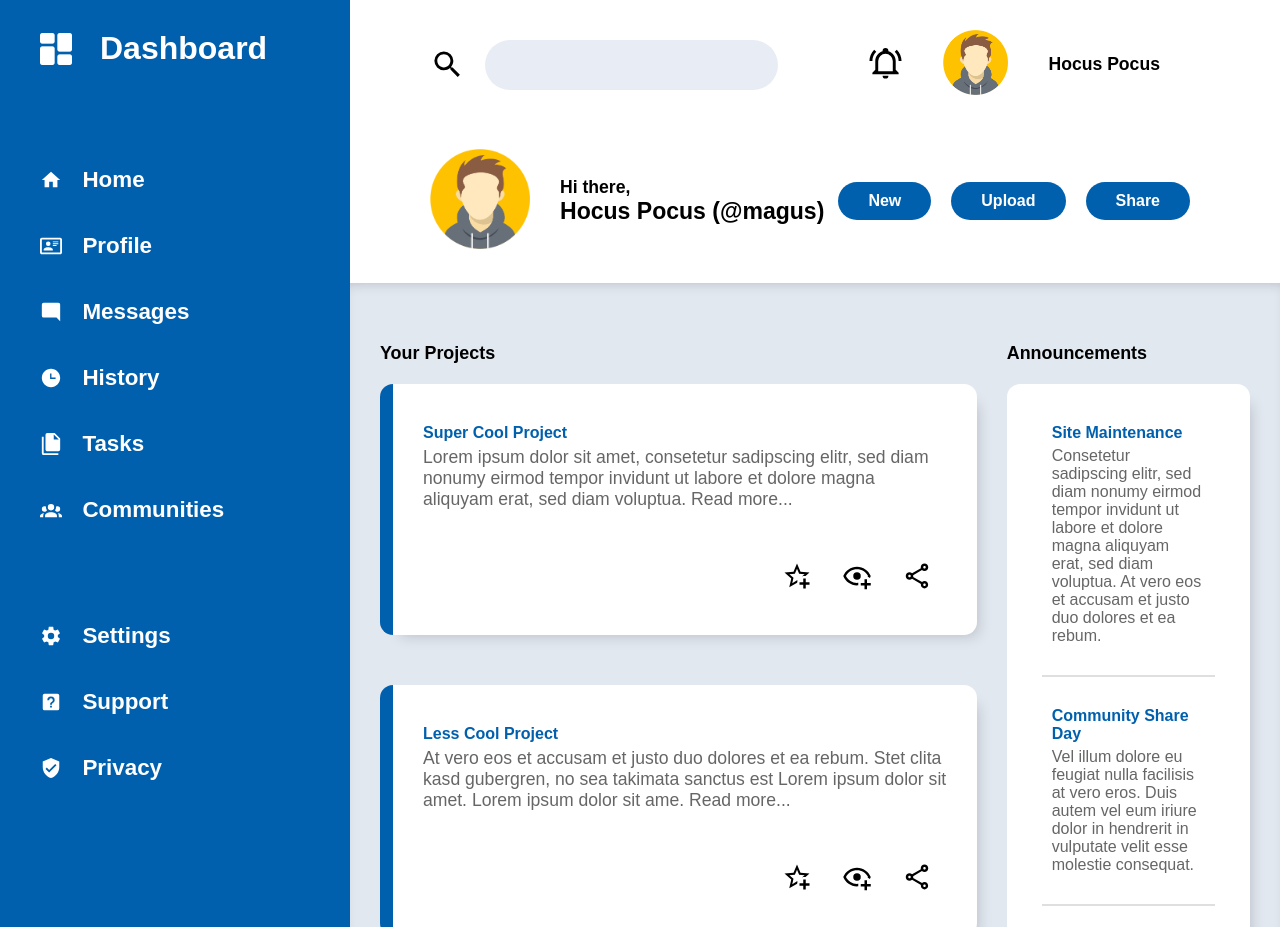
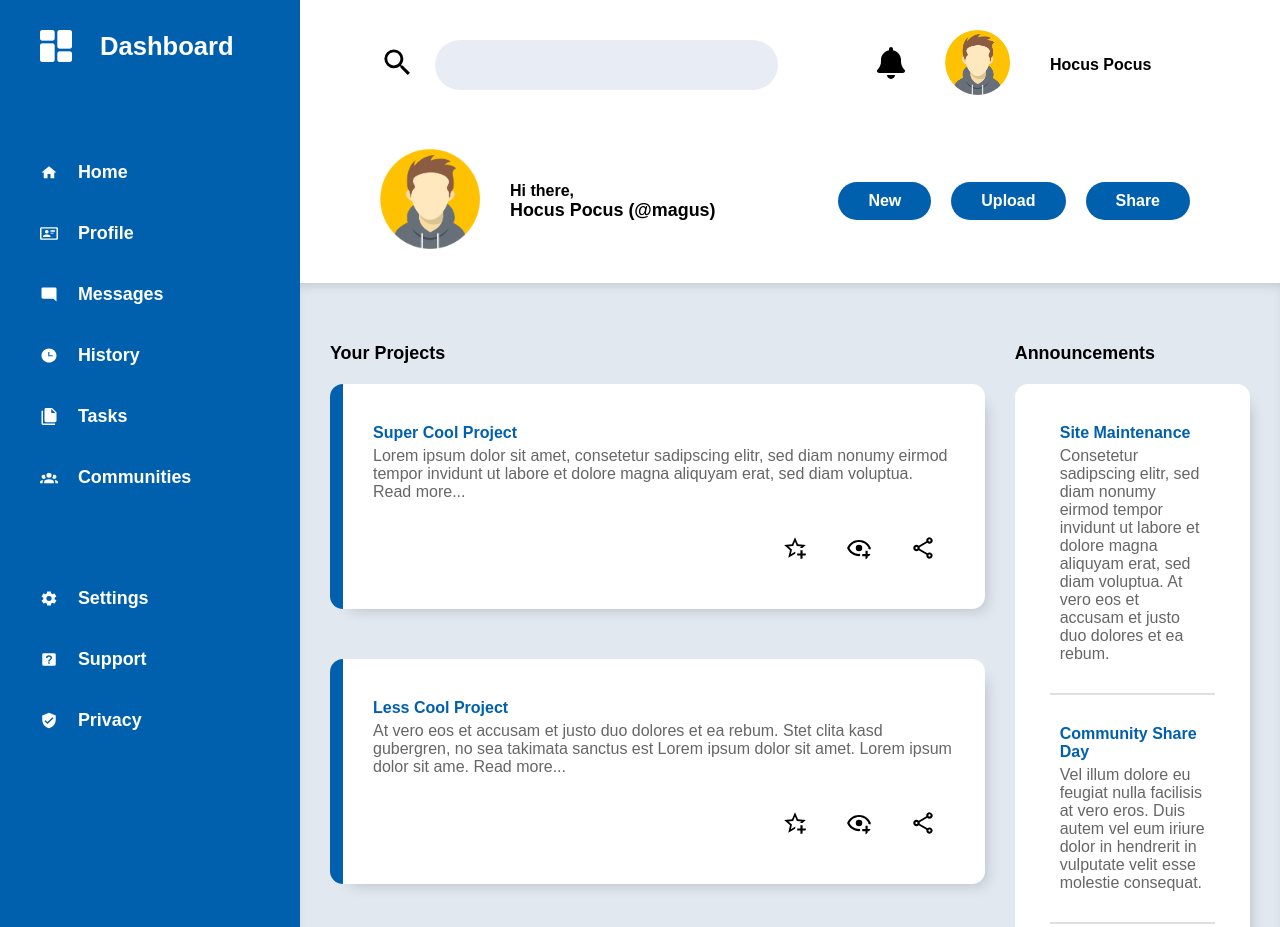
Before and after one commit to mrsmania/dashboard, a plain HTML site: page index.html in a window 1280 px wide. Shown: the top 927 px of the page. Drawn offline with Linux system fonts and the light colour scheme.

Commit message:
reworked css, added link tags, consolidated clamp sizes

```diff
--- a/index.html
+++ b/index.html
@@ -53,13 +53,16 @@
         </div>
         <div class="header">
             <div class="searchbar">
-                <img src="img/search.svg"><input type="search" name="search" id="search">
+                <a href="#"><img src="img/search.svg"></a><input type="search" name="search" id="search">
             </div>
             <div class="user-navi">
                 <a href="#">
-                    <div class="notifications-img"><img src="img/notifications.svg"></div>
+                    <svg xmlns="http://www.w3.org/2000/svg" height="2em"
+                        viewBox="0 0 448 512">
+                        <path
+                            d="M224 0c-17.7 0-32 14.3-32 32V51.2C119 66 64 130.6 64 208v18.8c0 47-17.3 92.4-48.5 127.6l-7.4 8.3c-8.4 9.4-10.4 22.9-5.3 34.4S19.4 416 32 416H416c12.6 0 24-7.4 29.2-18.9s3.1-25-5.3-34.4l-7.4-8.3C401.3 319.2 384 273.9 384 226.8V208c0-77.4-55-142-128-156.8V32c0-17.7-14.3-32-32-32zm45.3 493.3c12-12 18.7-28.3 18.7-45.3H224 160c0 17 6.7 33.3 18.7 45.3s28.3 18.7 45.3 18.7s33.3-6.7 45.3-18.7z" />
+                    </svg>
                 </a>
-                <a href="#">
                 <div class="user-img"><img src="img/avatar/256_1.png"></div>
                 <div class="user-name">Hocus Pocus
                     </a>
@@ -142,7 +145,8 @@
                         </a>
                         <div class="card-text">Praesent luptatum zzril delenit augue duis dolore te feugait nulla
                             facilisi. Lorem ipsum dolor sit amet, consectetuer adipiscing elit, sed diam nonummy nibh
-                        euismod tincidunt ut laoreet dolore magna aliquam erat volutpat. <a href=""><span></span></a>
+                            euismod tincidunt ut laoreet dolore magna aliquam erat volutpat. <a
+                                href=""><span></span></a>
                         </div>
                         <div class="card-icons"><a href="#"><img src="img/favorite.svg"></a><a href="#"><img
                                     src="img/view.svg"></a><a href="#"><img src="img/share.svg"></a></div>
@@ -221,7 +225,7 @@
                     </a>
                 </div>
             </div>
-    </div>
+            <div class="footer">made with ♥ by <a href="https://github.com/mrsmania/etch-a-sketch" target="_blank"><img src="img/github.png"> mrsmania</a></div>
         </div>
 </body>
 
--- a/style.css
+++ b/style.css
@@ -1,3 +1,13 @@
+:root {
+    --main-color: #0060ad;
+    --second-color: #ffc200;
+
+    --fz-biggest: clamp(1.6rem, 2.0vw, 2.5rem);
+    --fz-big: clamp(1.1rem, 1.4vw, 1.7rem);
+    --fz-med: clamp(1.1rem, 1.25vw, 1.4rem);
+    --fz-small: clamp(1.0rem, 1.15vw, 1.2rem);
+}
+
 * {
     margin: 0;
     padding: 0;
@@ -17,30 +27,30 @@ body {
 
 h1 {
     font-weight: bold;
-    font-size: clamp(1.8rem, 2.5vw, 3rem);
+    font-size: var(--fz-biggest);
 }
 
 h3 {
     font-weight: bold;
-    font-size: clamp(1.1rem, 1.4vw, 1.7rem);
+    font-size: var(--fz-big);
 }
 
 h4 {
     font-weight: bold;
-    font-size: clamp(1.0rem, 1.2vw, 1.5rem);
-    color: #0060AD;
+    font-size: var(--fz-small);
+    color: var(--main-color);
 }
 
 h5 {
     font-weight: bold;
-    font-size: clamp(1.0rem, 1.1vw, 1.4rem);
-    color: #0060AD;
+    font-size: var(--fz-small);
+    color: var(--main-color);
 }
 
 .container {
     display: grid;
     grid-template-rows: auto 1fr;
-    grid-template-columns: minmax(350px, 1fr) 4fr;
+    grid-template-columns: minmax(300px, 1fr) 4fr;
     grid-template-areas:
         "sidebar header"
         "sidebar content";
@@ -48,7 +58,7 @@ h5 {
 }
 
 .sidebar {
-    background-color: #0060AD;
+    background-color: var(--main-color);
     color: white;
     padding: 30px 40px;
 
@@ -98,14 +108,14 @@ h5 {
 
 .nav-element a {
     font-weight: bold;
-    font-size: clamp(1.4rem, 1.7vw, 2rem);
+    font-size: var(--fz-big);
 
     display: flex;
     align-items: center;
 }
 
 .nav-element img {
-    height: clamp(1.4rem, 1.7vw, 2rem);
+    height: var(--fz-big);
     filter: invert(100%);
     margin-right: 20px;
 }
@@ -137,7 +147,7 @@ h5 {
     height: 50px;
     border-radius: 50px;
     margin-right: 50px;
-    font-size: clamp(1rem, 1.15vw, 1.3rem);
+    font-size: var(--fz-small);
     padding: 0 20px;
 }
 
@@ -157,6 +167,12 @@ h5 {
 
 .user-navi .notifications-img img {
     height: 35px;
+    border-radius: 50%;
+    fill: black;
+}
+
+.user-navi a .notifications-img img:hover {
+    fill: var(--second-color);
 }
 
 .user-navi .user-img img {
@@ -164,8 +180,16 @@ h5 {
     margin: 0 40px;
 }
 
+svg {
+    fill: black;
+}
+
+svg:hover {
+    fill: rgba(255, 194, 0, 0.65);
+}
+
 .user-name {
-    font-size: clamp(1.1rem, 1.35vw, 1.6rem);
+    font-size: var(--fz-small);
     font-weight: bold;
 }
 
@@ -183,13 +207,13 @@ h5 {
 }
 
 .greeting {
-    font-size: clamp(1.1rem, 1.35vw, 1.6rem);
+    font-size: var(--fz-small);
     font-weight: bold;
 
 }
 
 .user-name-big {
-    font-size: clamp(1.4rem, 1.8vw, 2.2rem);
+    font-size: var(--fz-big);
     font-weight: bold;
 }
 
@@ -203,22 +227,23 @@ h5 {
 }
 
 .buttons button {
-    background-color: #0060AD;
+    background-color: var(--main-color);
     margin: 0 10px;
     padding: 10px 30px;
     border-radius: 50px;
     color: white;
-    font-size: clamp(1rem, 1.2vw, 1.5rem);
+    font-size: var(--fz-small);
     font-weight: bold;
     cursor: pointer;
 }
 
 .buttons button:hover {
-    background-color: #302f2f;
+    background-color: rgba(255, 194, 0, 0.65);
+    color: black;
 }
 
 .content {
-    padding: 60px 30px;
+    padding: 60px 30px 5px;
     grid-area: content;
     grid-row: 2/3;
     grid-column: 2/3;
@@ -227,10 +252,11 @@ h5 {
 
     display: grid;
     grid-template-columns: 3fr 1fr;
-    grid-template-rows: auto 1fr;
+    grid-template-rows: auto 1fr 40px;
     grid-template-areas:
         "projects announcements"
-        "projects trending";
+        "projects trending"
+        "footer footer";
     gap: 30px;
 }
 
@@ -251,7 +277,7 @@ h5 {
     background-color: white;
     border-radius: 13px;
     padding: 40px 30px;
-    border-left: 13px solid #0060AD;
+    border-left: 13px solid var(--main-color);
     box-shadow: 10px 10px 15px -10px rgba(0, 0, 0, 0.2);
 
     display: grid;
@@ -259,7 +285,7 @@ h5 {
 }
 
 .card div:first-of-type {
-    font-size: clamp(1.1rem, 1.25vw, 1.4rem);
+    font-size: var(--fz-small);
     margin: 5px 0 30px;
 }
 
@@ -286,13 +312,19 @@ h5 {
 }
 
 .card a h4:hover {
-    color: #0060AD;
+    color: var(--main-color);
     text-decoration: underline;
 }
 
 .card-icons img {
-    height: 30px;
+    height: 34px;
     margin: 0 15px;
+    padding: 0.25rem;
+    border-radius: 50%;
+}
+
+.card-icons img:hover {
+    background-color: rgba(255, 194, 0, 0.65);
 }
 
 .announcements {
@@ -318,7 +350,7 @@ h5 {
 }
 
 .announcement div:first-of-type {
-    font-size: clamp(1rem, 1.15vw, 1.2rem);
+    font-size: var(--fz-small);
 }
 
 .announcement-content {
@@ -345,6 +377,10 @@ h5 {
 
 .trending-wrapper a {
     color: black;
+}
+
+.trending-wrapper a:hover {
+    text-decoration: underline;
 }
 
 .trending-content {
@@ -378,9 +414,20 @@ h5 {
 
 .trending-user,
 .trending-claim {
-    font-size: clamp(1.1rem, 1.25vw, 1.4rem);
+    font-size: var(--fz-small);
 }
 
 .trending-claim {
     color: #666;
 }
+
+.footer {
+    grid-area: footer;
+    align-self: center;
+    justify-self: center;
+}
+
+.footer img {
+    height: 20px;
+    vertical-align: middle;
+}
```
Also changed, not shown: img/github.png (added). Lines whose indentation alone changed are shown as unchanged.
